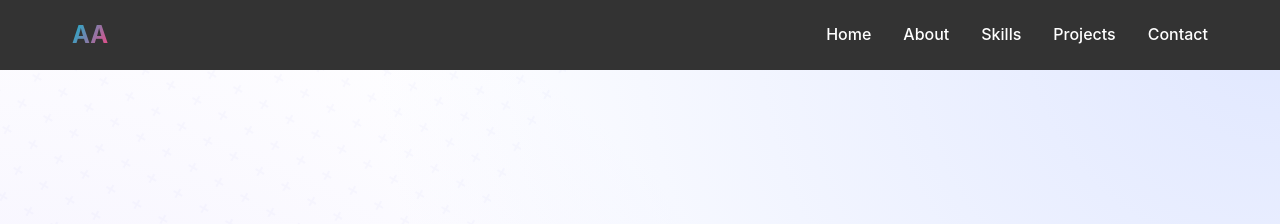
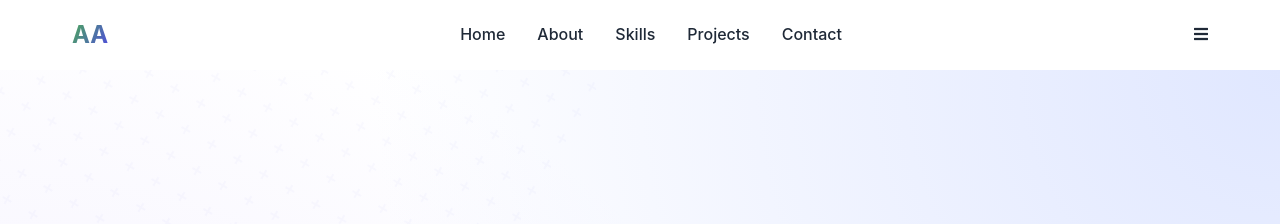
Before and after one commit to wokutesh/My_Portfolio, a plain HTML site: page index.html in a window 1280 px wide. Shown: the top 224 px of the page. Drawn offline with Linux system fonts and the light colour scheme.

Commit message:
Update styles.css

```diff
--- a/styles.css
+++ b/styles.css
@@ -79,13 +79,6 @@ h3 {
   font-size: 1.5rem;
 }
 /* Navbar styles */
-#navbar {
-  width: 100%;
-  background-color: #333;
-  position: fixed;
-  top: 0;
-  z-index: 1000;
-}
 
 .nav-content {
   max-width: 1200px;
@@ -99,7 +92,11 @@ h3 {
 .logo {
   font-size: 1.5rem;
   font-weight: 700;
-  background: linear-gradient(120deg, #00bcd4, #ff4081);
+  background: linear-gradient(
+    120deg,
+    var(--primary-color),
+    var(--secondary-color)
+  );
   -webkit-background-clip: text;
   -webkit-text-fill-color: transparent;
   background-clip: text;
@@ -113,9 +110,9 @@ h3 {
 
 .nav-links a {
   text-decoration: none;
-  color: #fff;
+  color: var(--text-color);
   font-weight: 500;
-  transition: 0.3s ease;
+  transition: var(--transition);
   position: relative;
 }
 
@@ -126,22 +123,17 @@ h3 {
   left: 0;
   width: 0;
   height: 2px;
-  background: linear-gradient(90deg, #00bcd4, #ff4081);
-  transition: 0.3s ease;
+  background: linear-gradient(
+    90deg,
+    var(--primary-color),
+    var(--secondary-color)
+  );
+  transition: var(--transition);
 }
 
 .nav-links a:hover::after {
   width: 100%;
 }
-
-/* Menu button hidden by default */
-.menu-btn {
-  display: none;
-  font-size: 1.8rem;
-  color: white;
-  cursor: pointer;
-}
-
 
 
 /* Hero Section */
```
